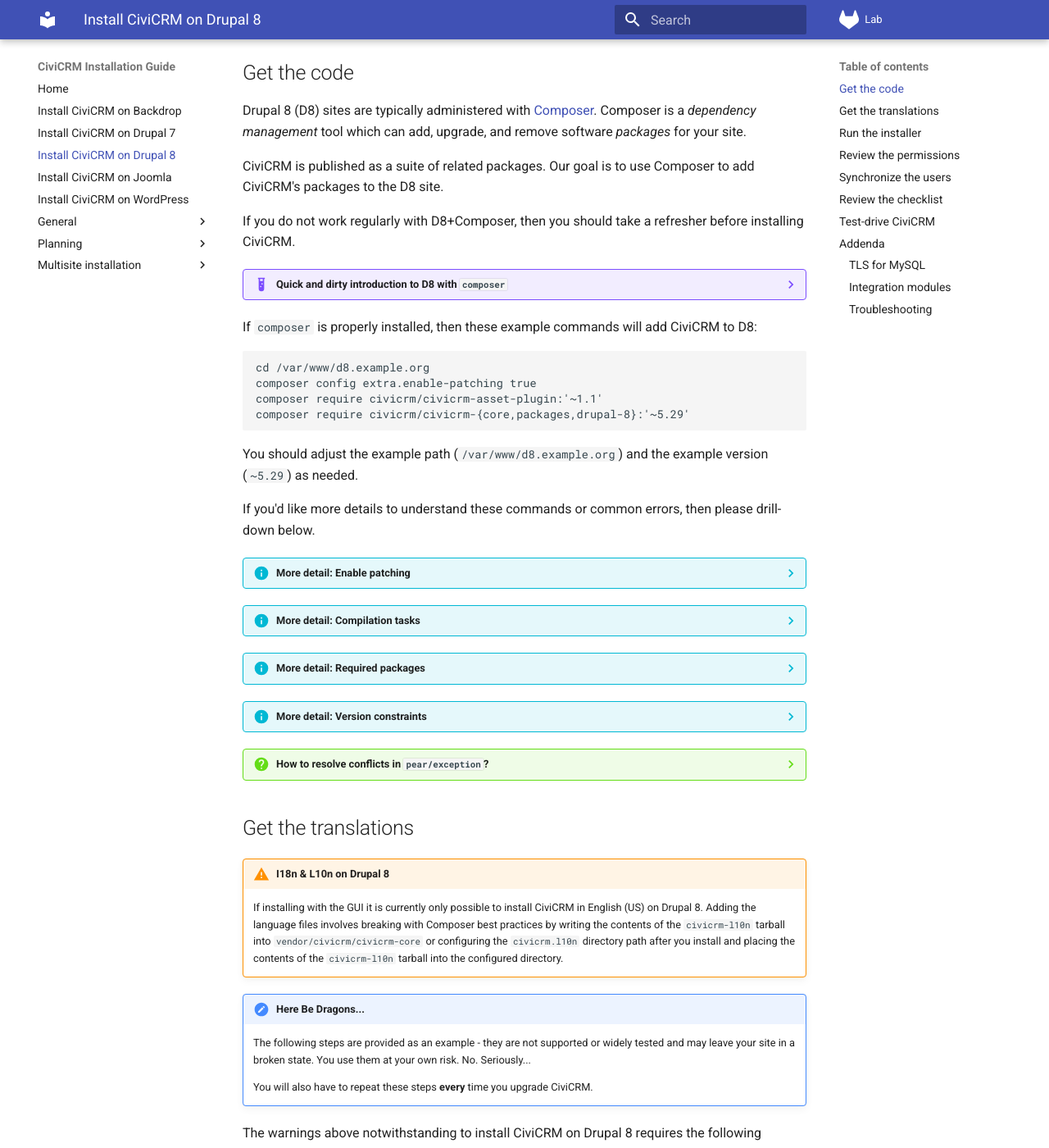
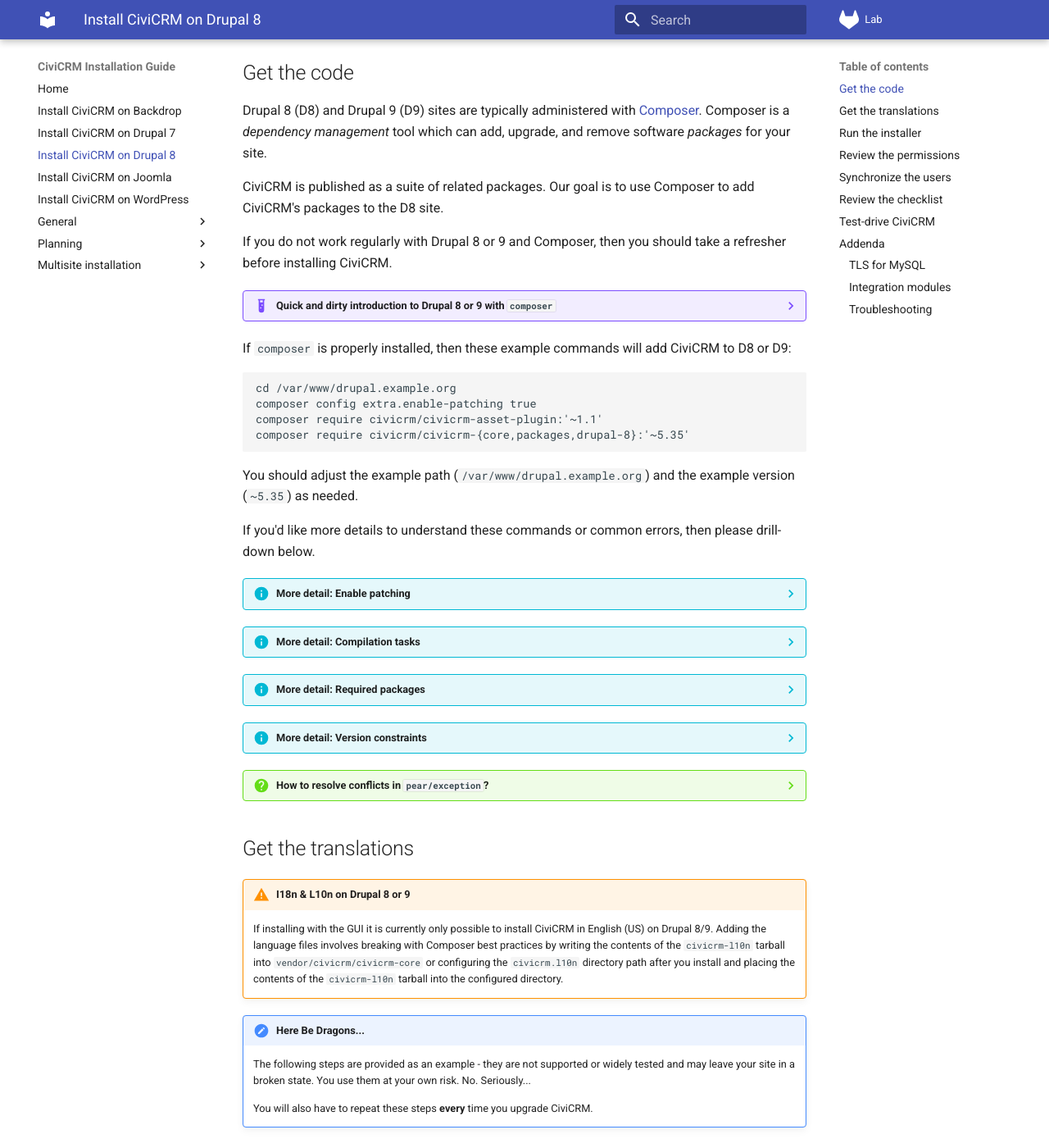
Before and after one commit to agileware/civicrm-installation-guide, an MkDocs documentation site: the page built from docs/drupal8/index.md, in a window 1280 px wide and 1400 px high, scrolled down 371 px. Shown: the whole window at 82% size. Built offline with MkDocs 1.6.1 and Material for MkDocs 9.7.7, drawn with Linux system fonts in a browser that asks for light colours; some of the changed text lies outside the part shown.

Commit message:
Update D8 references to D8 and D9

````diff
--- a/docs/drupal8/index.md
+++ b/docs/drupal8/index.md
@@ -1,28 +1,28 @@
 ???+ tldr "About this document"
 
-    This guide covers standard installation of CiviCRM on an existing Drupal 8 site. It assumes that you previously completed these tasks:
+    This guide covers standard installation of CiviCRM on an existing Drupal 8 or 9 site. It assumes that you previously completed these tasks:
 
-    1. [Install Drupal 8](https://www.drupal.org/docs/8/install), and...
+    1. [Install Drupal 8](https://www.drupal.org/docs/8/install) [or 9](https://www.drupal.org/docs/9/install), and...
     1. [Review the CiviCRM requirements](../general/requirements.md)
 
 ??? tldr "Alternative: Civibuild for developers"
 
-    If you plan to develop patches for CiviCRM on Drupal 8, then please read the [Developer Guide](https://docs.civicrm.org/dev/en/latest) for information about [Buildkit](https://docs.civicrm.org/dev/en/latest/tools/buildkit/) and [civibuild](https://docs.civicrm.org/dev/en/latest/tools/civibuild/).
+    If you plan to develop patches for CiviCRM on Drupal 8 or 9, then please read the [Developer Guide](https://docs.civicrm.org/dev/en/latest) for information about [Buildkit](https://docs.civicrm.org/dev/en/latest/tools/buildkit/) and [civibuild](https://docs.civicrm.org/dev/en/latest/tools/civibuild/).
 
 <a name="downloading"></a><!-- old anchor -->
 ## Get the code {:#download}
 
-Drupal 8 (D8) sites are typically administered with [Composer](https://www.getcomposer.org). Composer is a *dependency management* tool which can add, upgrade, and remove software *packages* for your site.
+Drupal 8 (D8) and Drupal 9 (D9) sites are typically administered with [Composer](https://www.getcomposer.org). Composer is a *dependency management* tool which can add, upgrade, and remove software *packages* for your site.
 
 CiviCRM is published as a suite of related packages. Our goal is to use Composer to add CiviCRM's packages to the D8 site.
 
-If you do not work regularly with D8+Composer, then you should take a refresher before installing CiviCRM.
+If you do not work regularly with Drupal 8 or 9 and Composer, then you should take a refresher before installing CiviCRM.
 
-??? example "Quick and dirty introduction to D8 with `composer`"
+??? example "Quick and dirty introduction to Drupal 8 or 9 with `composer`"
 
-    Composer requires shell access to the D8 site. It defines a command `composer`.
+    Composer requires shell access to the D8/D9 site. It defines a command `composer`.
 
-    Many D8 sites are initialized via `composer`, which means that `composer` is already available.  This
+    Many D8/D9 sites are initialized via `composer`, which means that `composer` is already available.  This
     can be confirmed in the shell by running `composer --version`:
 
     ```
@@ -35,7 +35,7 @@ If you do not work regularly with D8+Composer, then you should take a refresher
 
     If `composer` is missing, then you must [download and install it](https://getcomposer.org/download/) first.
     Additionally, you probably need to [set composer's memory limit](https://getcomposer.org/doc/articles/troubleshooting.md#memory-limit-errors)
-    high enough for D8.
+    high enough for D8/D9.
 
     Once you have `composer`, you need to navigate to the composer-root. You can recognize it by the following:
 
@@ -46,29 +46,31 @@ If you do not work regularly with D8+Composer, then you should take a refresher
     A typical file-hierarchy might look like:
 
     ```
-    /var/www/d8.example.org/                Composer-root
-    /var/www/d8.example.org/composer.json   Composer-configuration
-    /var/www/d8.example.org/composer.lock   Composer-configuration
-    /var/www/d8.example.org/web/            Web-root (usually)
-    /var/www/d8.example.org/vendor/         Downloaded packages
+    /var/www/drupal.example.org/                Composer-root
+    /var/www/drupal.example.org/composer.json   Composer-configuration
+    /var/www/drupal.example.org/composer.lock   Composer-configuration
+    /var/www/drupal.example.org/web/            Web-root (usually)
+    /var/www/drupal.example.org/vendor/         Downloaded packages
     ```
 
-    To work with `composer` and D8, you must open a shell and navigate to the composer-root, e.g.
+    To work with `composer` and D8/D9, you must open a shell and navigate to the composer-root, e.g.
 
     ```
-    cd /var/www/d8.example.org
+    cd /var/www/drupal.example.org
     ```
 
-If `composer` is properly installed, then these example commands will add CiviCRM to D8:
+    **Note:** Drupal 9 and CiviCRM combinations require use of Composer 2.x.x
+
+If `composer` is properly installed, then these example commands will add CiviCRM to D8 or D9:
 
 ```
-cd /var/www/d8.example.org
+cd /var/www/drupal.example.org
 composer config extra.enable-patching true
 composer require civicrm/civicrm-asset-plugin:'~1.1'
-composer require civicrm/civicrm-{core,packages,drupal-8}:'~5.29'
+composer require civicrm/civicrm-{core,packages,drupal-8}:'~5.35'
 ```
 
-You should adjust the example path (`/var/www/d8.example.org`) and the example version (`~5.29`) as needed.
+You should adjust the example path (`/var/www/drupal.example.org`) and the example version (`~5.35`) as needed.
 
 If you'd like more details to understand these commands or common errors, then please drill-down below.
 
@@ -89,35 +91,35 @@ If you'd like more details to understand these commands or common errors, then p
 
     | Package | Description |
     | -- | -- |
-    | `civicrm/civicrm-asset-plugin` | A tool which automatically copies JS+CSS assets from CiviCRM to D8's `web/` folder |
+    | `civicrm/civicrm-asset-plugin` | A tool which automatically copies JS+CSS assets from CiviCRM to D8/D9's `web/` folder |
     | `civicrm/civicrm-core` | The primary CiviCRM codebase |
-    | `civicrm/civicrm-drupal-8` | The integration module for CiviCRM and D8 |
+    | `civicrm/civicrm-drupal-8` | The integration module for CiviCRM and D8/D9 |
     | `civicrm/civicrm-packages` | A collection of third-party/legacy packages used by CiviCRM |
 
 ??? info "More detail: Version constraints"
 
     The primary CiviCRM packages (`civicrm-core`, `civicrm-drupal-8`, `civicrm-packages`) have *synchronized*
-    versions. If one package is installed with v5.30.1, then the others should also be v5.30.1.
+    versions. If one package is installed with v5.35, then the others should also be v5.35.
 
     The following expression references the three packages and applies the same version-constraint to each:
 
     ```
-    civicrm/civicrm-{core,packages,drupal-8}:'~5.29'
+    civicrm/civicrm-{core,packages,drupal-8}:'~5.35'
     ```
 
-    The expression `~5.29` is a version-constraint.  It means that composer will install *approximately* v`5.29`.  It may
-    install a newer patch-release (e.g.  `5.29.1`) or a newer minor-release (e.g.  `5.31.0`).  However, it will avoid
+    The expression `~5.35` is a version-constraint.  It means that composer will install *approximately* v`5.35`.  It may
+    install a newer patch-release (e.g.  `5.35.1`) or a newer minor-release (e.g.  `5.36.0`).  However, it will avoid
     major-releases (e.g. `6.0.0`).
 
     Many `composer` tutorials rely on `composer` to automatically choose package-versions.
-    This is not recommended for CiviCRM/D8. Instead, package versioning should be explicit to ensure that:
+    This is not recommended for CiviCRM and Drupal 8/9. Instead, package versioning should be explicit to ensure that:
 
     1. CiviCRM versions remain synchronized.
     2. CiviCRM stable releases are preferred over developmental releases.
 
-       <!-- honestly, that second thing is weird to me.  if people get dev releases unintentionally, then they've
+       <!-- honestly, that second thing is weird to me. If people get dev releases unintentionally, then they've
         probably misconfigured/misunderstood their `composer.json`.  but given how consultancies blend upstream/public
-        pkgs and inhouse/private pkgs, and given how inhouse pkgs tend to have lax versioning, i can see how there'd
+        pkgs and inhouse/private pkgs, and given how inhouse pkgs tend to have lax versioning, I can see how there'd
         be pressure on D8 site-builders to make the configuration promiscuous -->
 
 ??? question "How to resolve conflicts in `pear/exception`?"
@@ -147,17 +149,17 @@ Optionally you can also require the [`cv`](https://github.com/civicrm/cv) comman
 
 ## Get the translations {:#i18n}
 
-!!! warning "I18n & L10n on Drupal 8"
-    If installing with the GUI it is currently only possible to install CiviCRM in English (US) on Drupal 8. Adding the language files involves breaking with Composer best practices by writing the contents of the `civicrm-l10n` tarball into `vendor/civicrm/civicrm-core` or configuring the `civicrm.l10n` directory path after you install and placing the contents of the `civicrm-l10n` tarball into the configured directory.
+!!! warning "I18n & L10n on Drupal 8 or 9"
+    If installing with the GUI it is currently only possible to install CiviCRM in English (US) on Drupal 8/9. Adding the language files involves breaking with Composer best practices by writing the contents of the `civicrm-l10n` tarball into `vendor/civicrm/civicrm-core` or configuring the `civicrm.l10n` directory path after you install and placing the contents of the `civicrm-l10n` tarball into the configured directory.
 
 !!! error "Here Be Dragons..."
     The following steps are provided as an example - they are not supported or widely tested and may leave your site in a broken state. You use them at your own risk. No. Seriously...
 
     You will also have to repeat these steps **every** time you upgrade CiviCRM.
 
-The warnings above notwithstanding to install CiviCRM on Drupal 8 requires the following additional steps to prepare:
+The warnings above notwithstanding to install CiviCRM on Drupal 8/9 requires the following additional steps to prepare:
 
-1. Add [`cv`](https://github.com/civicrm/cv) to your Drupal 8 Site with: `composer require civicrm/cv` (**composer installs of cv are currently broken** for now use the [manual install steps](https://github.com/civicrm/cv#download).)
+1. Add [`cv`](https://github.com/civicrm/cv) to your Drupal 8/9 Site with: `composer require civicrm/cv` (**composer installs of cv are currently broken** for now use the [manual install steps](https://github.com/civicrm/cv#download).)
 1. Grab the localisation (*l10n*) files and unpack the `l10n` and `sql` subfolders into `vendor/civicrm/civicrm-core/`
     * You'll find the l10n files on the [CiviCRM Download](https://civicrm.org/download) page or from `https://download.civicrm.org/civicrm-VERSION-l10n.tar.gz` where `VERSION` is a recent version of CiviCRM.
 
@@ -165,8 +167,8 @@ The warnings above notwithstanding to install CiviCRM on Drupal 8 requires the f
 
     <!-- markdownlint-disable MD046 -->
     ``` bash
-    wget https://download.civicrm.org/civicrm-5.27.2-l10n.tar.gz
-    tar -zxvf civicrm-5.27.2-l10n.tar.gz
+    wget https://download.civicrm.org/civicrm-5.35.0-l10n.tar.gz
+    tar -zxvf civicrm-5.35.0-l10n.tar.gz
     cd civicrm/
     cp -R l10n/ ../vendor/civicrm/civicrm-core/
     cp -R sql/ ../vendor/civicrm/civicrm-core/
@@ -185,11 +187,11 @@ Now we move onto [Installing CiviCRM - Command line install](#installing-command
 
 The installer verifies requirements, prepares the database, and initializes the configuration file. You may run the installer through the web interface (*which is simpler*) or the command-line interface (*which has more options*).
 
-??? example "Run installer via Drupal 8 web UI"
+??? example "Run installer via Drupal 8/9 web UI"
 
     ??? warning "Installation options are very limited"
 
-        Currently there is no interactive installer for CiviCRM on Drupal 8, so the installer uses a firm set of defaults, e.g.
+        Currently there is no interactive installer for CiviCRM on Drupal 8/9, so the installer uses a firm set of defaults, e.g.
 
         * *English Language Data*: It only installs data for US English. It cannot install data for other languages.
         * *Shared Database*: It only uses the shared CMS database. It cannot use [a separate MySQL database for CiviCRM](../general/requirements.md#mysql-connection).
````
